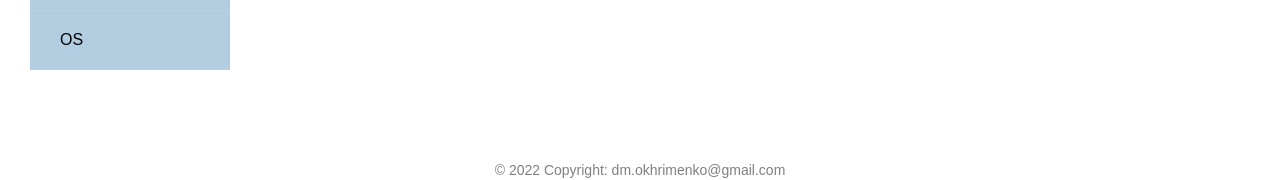
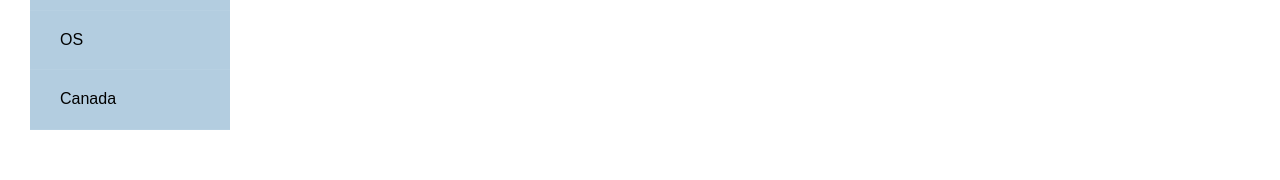
Before and after one commit to dmitriyokhrimenko/my-links, a React (Create React App) app: page /categories/os in a window 1280 px wide. Shown: the part 584-764 px from the top of the page. Built offline with nearby package versions, Linux system fonts and the light colour scheme.

Commit message:
feat(data): add Canada

```diff
--- a/src/data-stub.js
+++ b/src/data-stub.js
@@ -286,5 +286,17 @@
             }
         //    https://wpbeaches.com/make-an-alias-in-bash-or-zsh-shell-in-macos-with-terminal/
         },
+        "Canada": {
+            id: 1,
+            title: "Canada",
+            path: "/categories/canada",
+            links: [
+                {
+                    title: "Dentist near Toronto",
+                    description: "Medicine",
+                    url: "https://www.smilecaredental.ca/"
+                }
+            ],
+        }
     }
 };
```
